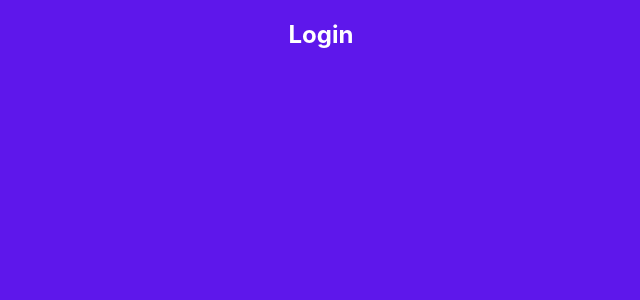
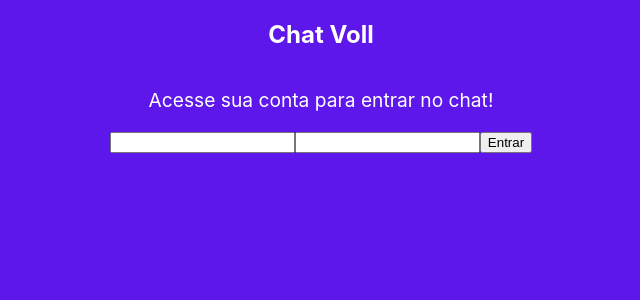
Before and after one commit to DanielDaher/chat-voll, a Next.js app: page /Login in a window 1280 px wide. Shown: the top 300 px of the page, without its empty margins (319-959 px from the left). Built offline with nearby package versions, Linux system fonts and the light colour scheme.

Commit message:
create: add login inputs

```diff
--- a/pages/Login.js
+++ b/pages/Login.js
@@ -1,7 +1,13 @@
 export default function Login() {
   return (
     <nav className='login'>
-      <h1>Login</h1>
+      <h1>Chat Voll</h1>
+      <p>Acesse sua conta para entrar no chat!</p>
+      <form>
+        <input type='text' />
+        <input type='password' />
+        <button>Entrar</button>
+      </form>
     </nav>
   );
 }
--- a/styles/Login.css
+++ b/styles/Login.css
@@ -8,3 +8,7 @@
   min-height: 100vh;
   min-width: 30vw;
 }
+
+.login p {
+  font-size: larger;
+}
```
